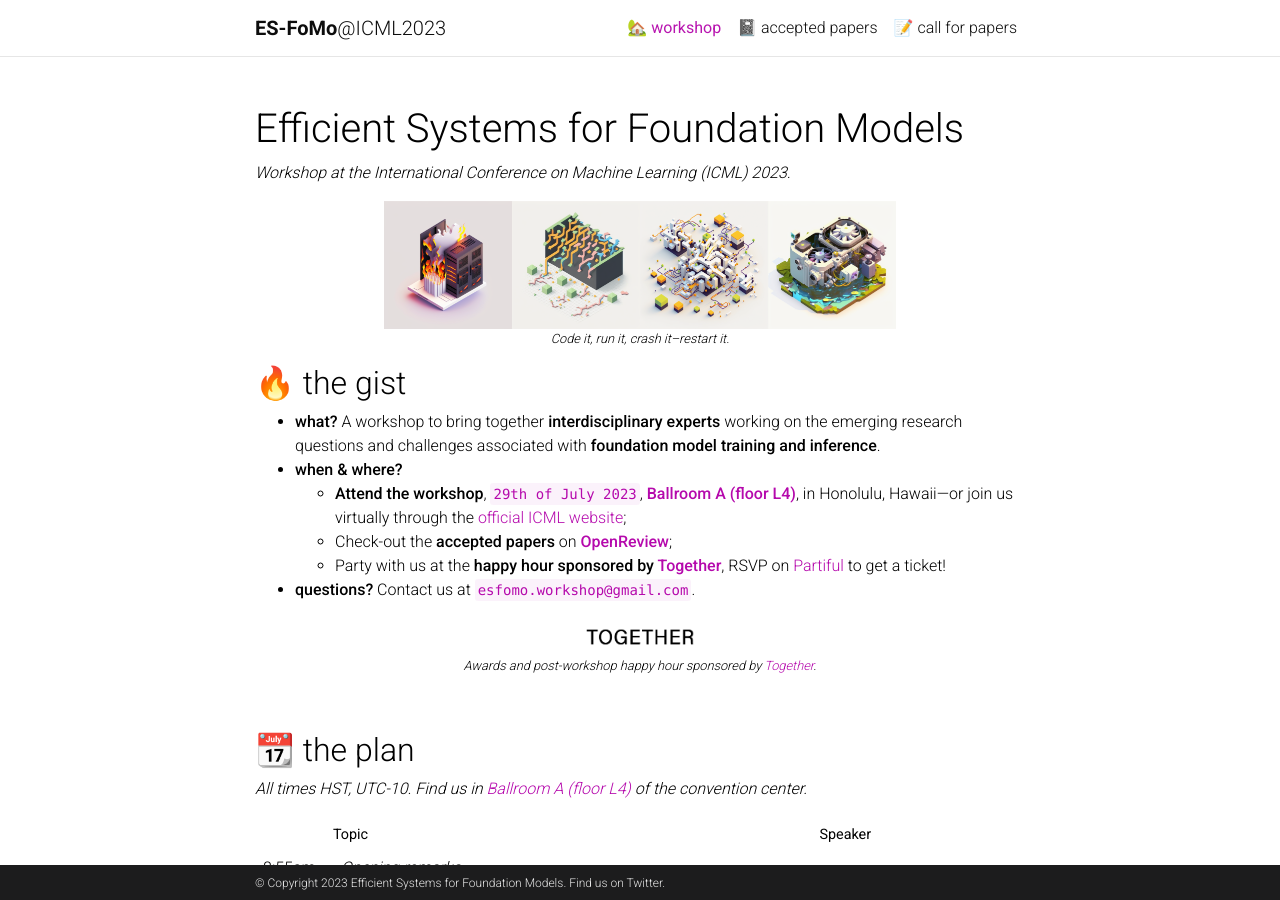
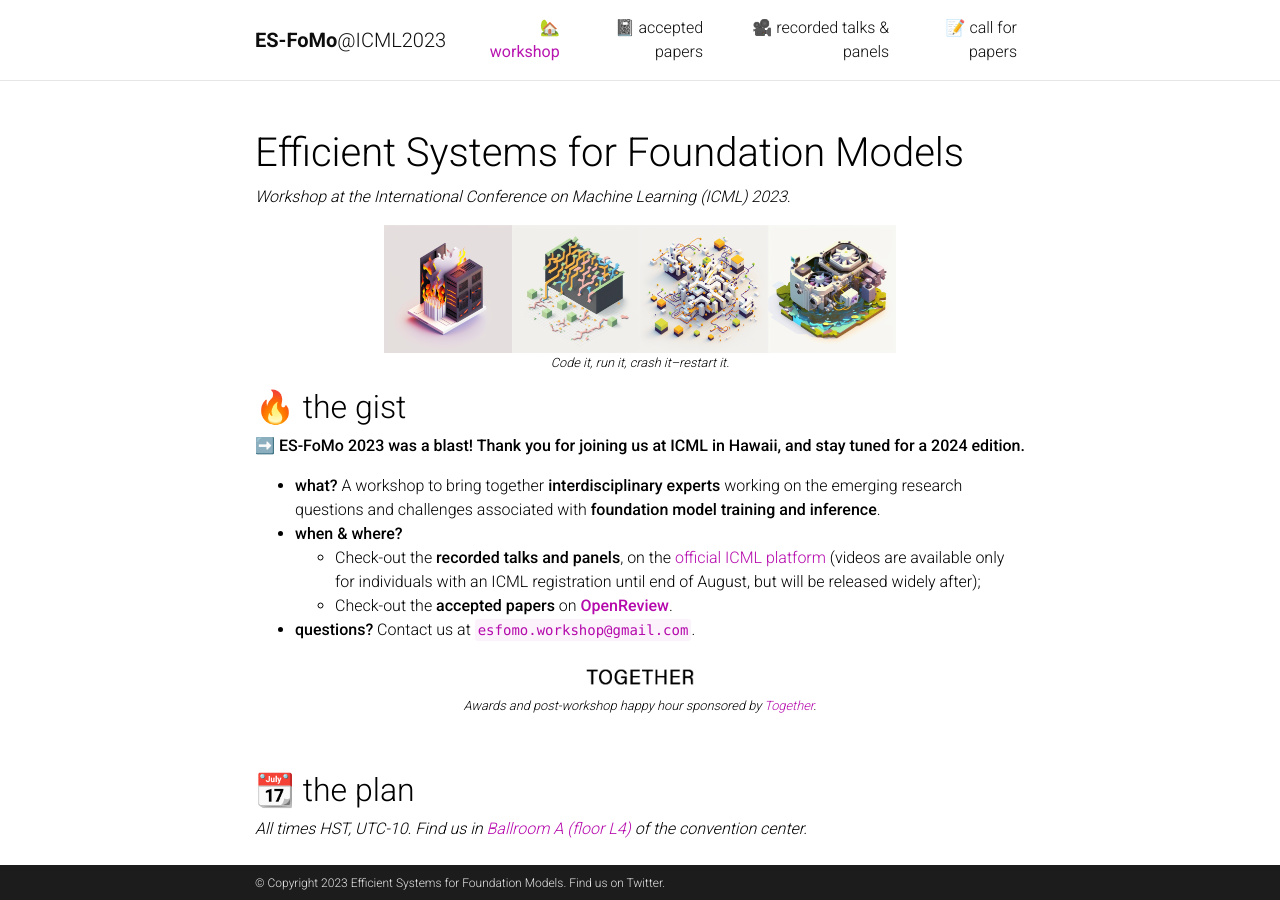
Before and after one commit to slippylolo/es-fomo.github.io, a Jekyll site: the page built from _pages/about.md, in a window 1280 px wide and 900 px high. Built offline with Jekyll 4.4.1, drawn with Linux system fonts in a browser that asks for light colours; full-size pictures stand in for the smaller copies a plugin makes; comment, search, counter and statistics services are not loaded; a style sheet for code colours, icons or effects is not loaded.

Commit message:
:sparkles: Add post-workshop update w/ link to recorded talks and panels

```diff
--- a/_includes/header.html
+++ b/_includes/header.html
@@ -35,6 +35,10 @@
 
               <li class="nav-item ">
                 <a class="nav-link" href="https://openreview.net/group?id=ICML.cc/2023/Workshop/ES-FoMO">📓 accepted papers</a>
+              </li>
+
+              <li class="nav-item ">
+                <a class="nav-link" href="https://icml.cc/virtual/2023/workshop/21479">🎥 recorded talks & panels</a>
               </li>
 
               {% if site.blog_nav_title %}
--- a/_pages/about.md
+++ b/_pages/about.md
@@ -10,11 +10,13 @@
 {: style="color:gray; font-size: 80%; text-align: center;"}
 
 ## 🔥 the gist
+
+**➡️ ES-FoMo 2023 was a blast! Thank you for joining us at ICML in Hawaii, and stay tuned for a 2024 edition.**
+
 * **what?** A workshop to bring together **interdisciplinary experts** working on the emerging research questions and challenges associated with **foundation model training and inference**.
 * **when & where?**
-  * **Attend the workshop**, **`29th of July 2023`**, **[Ballroom A (floor L4)](https://map.concept3d.com/?id=1107#!m/242756)**, in Honolulu, Hawaii—or join us virtually through the [official ICML website](https://icml.cc);
-  * Check-out the **accepted papers** on **[OpenReview](https://openreview.net/group?id=ICML.cc/2023/Workshop/ES-FoMO)**;
-  * Party with us at the **happy hour sponsored by [Together](https://together.ai)**, RSVP on [Partiful](https://partiful.com/e/h4AW66So2V7DOysQxNkX) to get a ticket!
+  * Check-out the **recorded talks and panels**, on the [official ICML platform](https://icml.cc/virtual/2023/workshop/21479) (videos are available only for individuals with an ICML registration until end of August, but will be released widely after);
+  * Check-out the **accepted papers** on **[OpenReview](https://openreview.net/group?id=ICML.cc/2023/Workshop/ES-FoMO)**.
 * **questions?** Contact us at `esfomo.workshop@gmail.com`.
 
 ![Banner](assets/img/together-small.png){:width="128" .center-image}
```
Also changed, not shown: _pages/call.md (+1 -1 lines).
